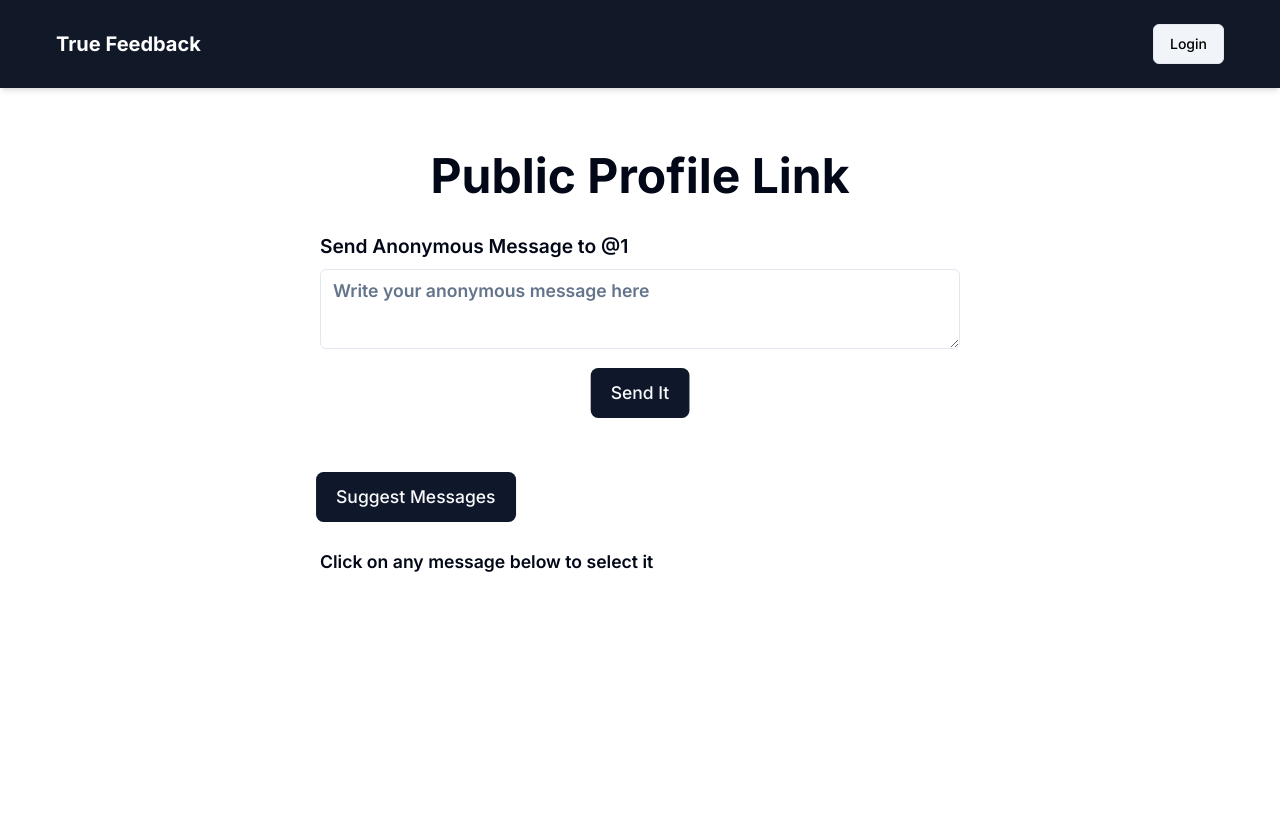
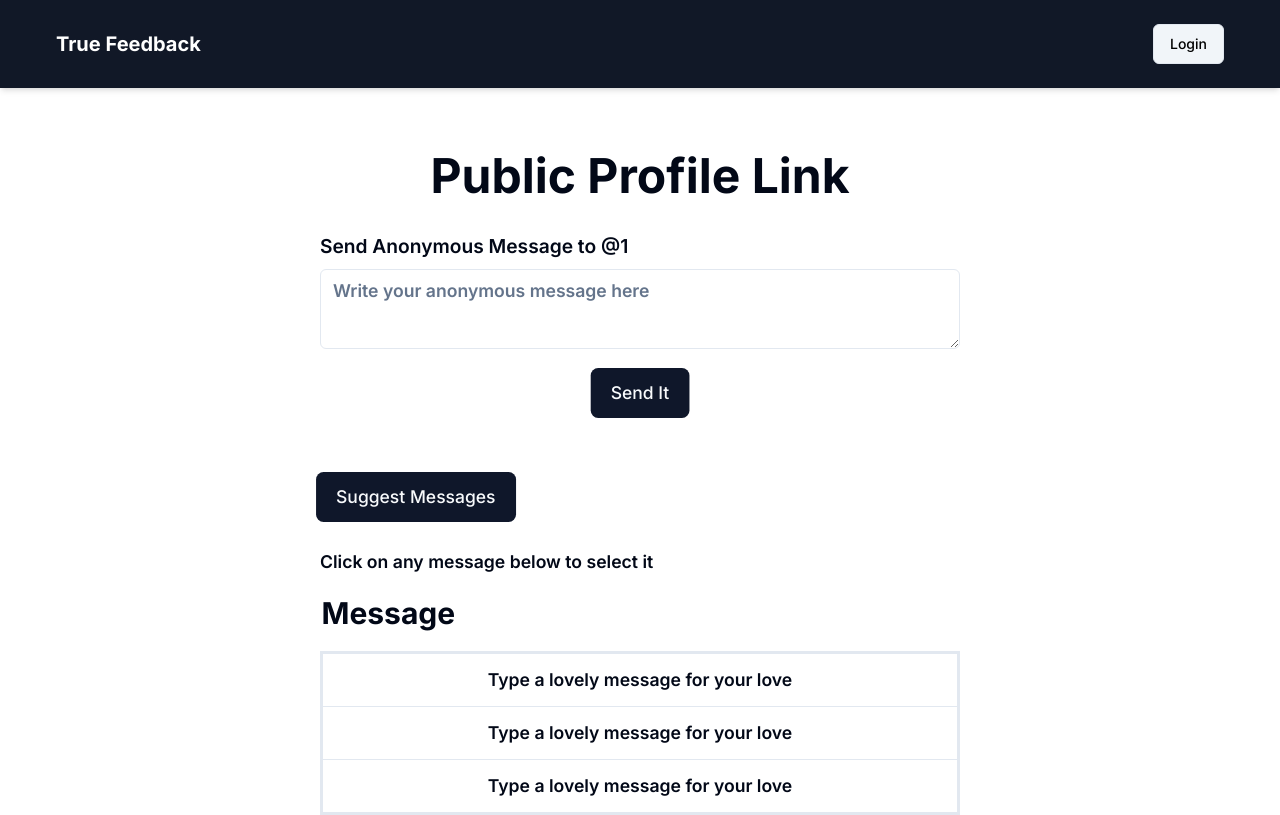
Before and after one commit to chwaleed/True-Feedback-Full-Stack-App, a Next.js app: page /u/1 in a window 1280 px wide. Built offline with nearby package versions, Linux system fonts and the light colour scheme; no server answers.

Commit message:
suggest message route created

```diff
--- a/src/app/(app)/u/[user]/page.js
+++ b/src/app/(app)/u/[user]/page.js
@@ -3,6 +3,16 @@ import { useParams } from "next/navigation";
 import React, { useState } from "react";
 import { useForm } from "react-hook-form";
 import { Form, FormControl } from "@/components/ui/form";
+import {
+  Table,
+  TableBody,
+  TableCaption,
+  TableCell,
+  TableHead,
+  TableHeader,
+  TableRow,
+} from "@/components/ui/table";
+
 import {
   FormField,
   FormItem,
@@ -102,6 +112,27 @@ function SendMessage() {
         <p className="mt-8 font-semibold text-[1.1rem]">
           Click on any message below to select it
         </p>
+        <Table className="">
+          <h1 className="text-3xl font-bold mt-5 mb-5">Message</h1>
+
+          <TableBody className="   border-[3px] rounded-3xl">
+            <TableRow>
+              <TableCell className="text-center font-semibold text-[1.1rem]">
+                Type a lovely message for your love{" "}
+              </TableCell>
+            </TableRow>
+            <TableRow className="rounded-lg">
+              <TableCell className="text-center font-semibold text-[1.1rem]">
+                Type a lovely message for your love{" "}
+              </TableCell>
+            </TableRow>
+            <TableRow>
+              <TableCell className="text-center font-semibold text-[1.1rem]">
+                Type a lovely message for your love{" "}
+              </TableCell>
+            </TableRow>
+          </TableBody>
+        </Table>
       </div>
     </div>
   );
--- /dev/null
+++ b/src/suggestMessages.json
@@ -0,0 +1,5 @@
+[
+  {
+    "message": ""
+  }
+]
```
